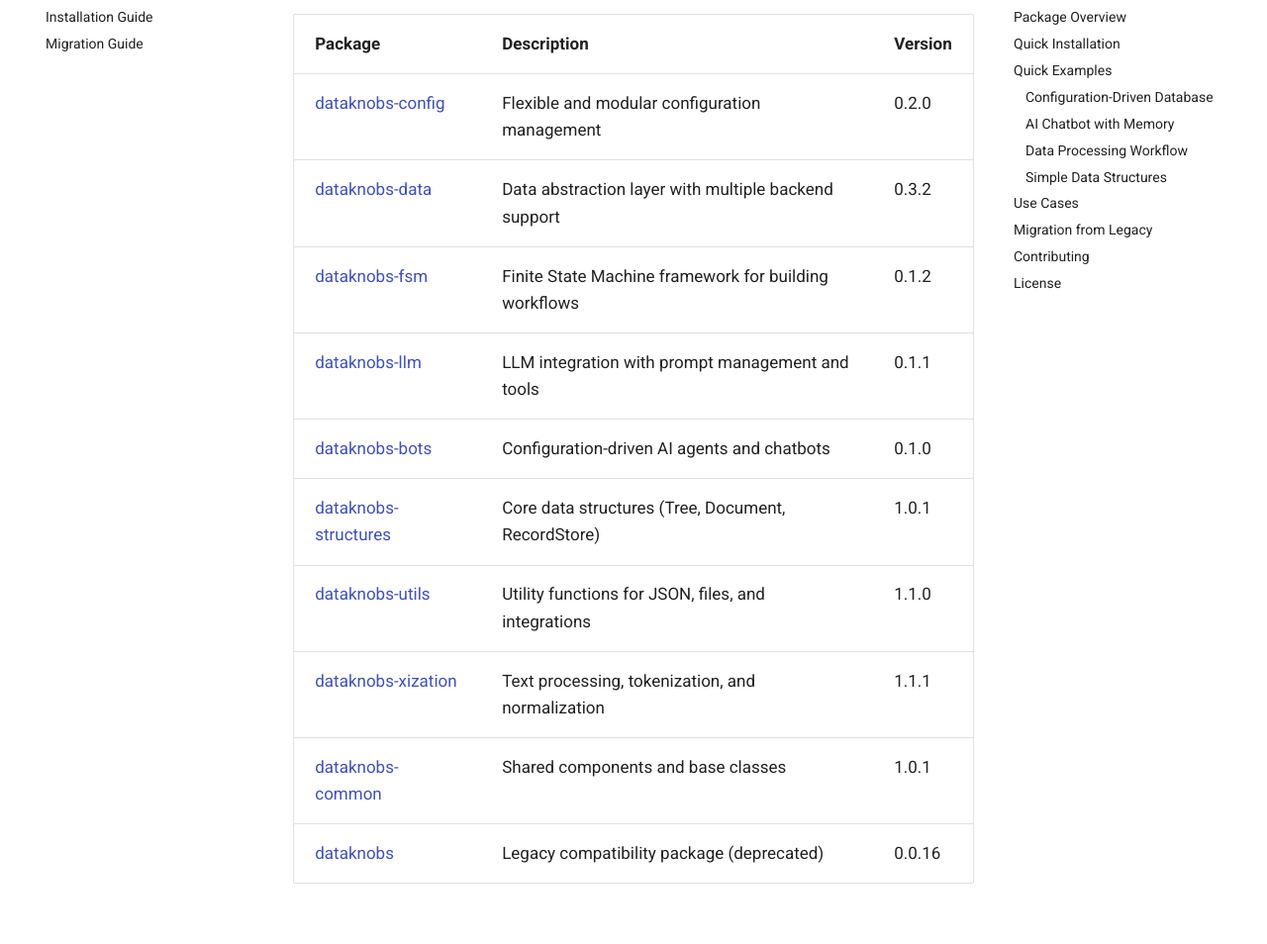
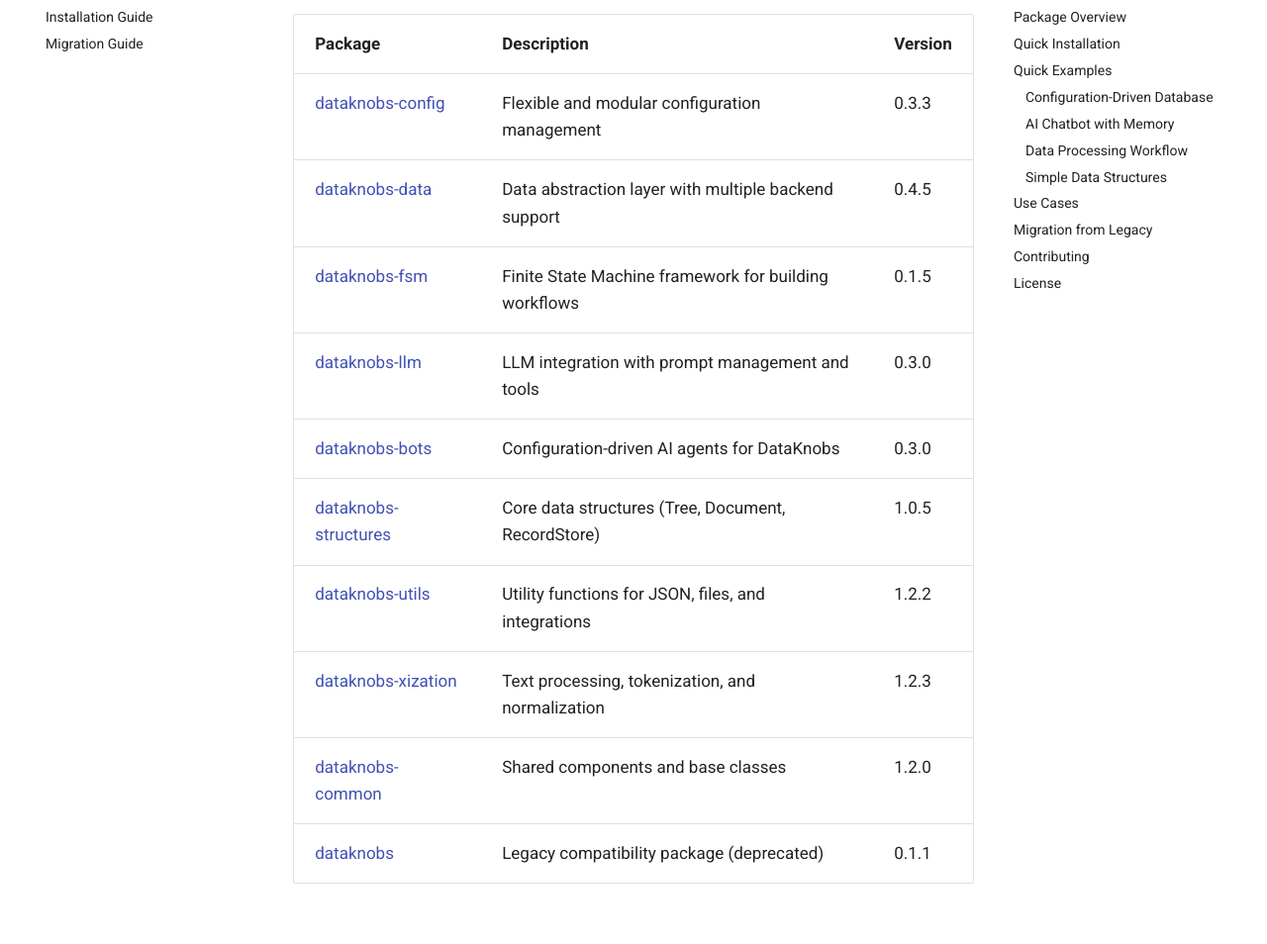
Before and after one commit to KBS-Labs/dataknobs, an MkDocs documentation site: the page built from docs/index.md, in a window 1280 px wide and 1400 px high, scrolled down 1304 px. Shown: the part 166-1120 px from the top of the window at 99% size. Built offline with MkDocs 1.6.1 and Material for MkDocs 9.7.7, drawn with Linux system fonts in a browser that asks for light colours; comment, search, counter and statistics services are not loaded.

Commit message:
update package versions in docs and uv.lock on release

```diff
--- a/docs/index.md
+++ b/docs/index.md
@@ -61,16 +61,16 @@ Dataknobs is open-source because we believe in **democratizing access to data**
 
 | Package | Description | Version |
 |---------|-------------|---------|
-| [dataknobs-config](packages/config/index.md) | Flexible and modular configuration management | 0.2.0 |
-| [dataknobs-data](packages/data/index.md) | Data abstraction layer with multiple backend support | 0.3.2 |
-| [dataknobs-fsm](packages/fsm/index.md) | Finite State Machine framework for building workflows | 0.1.2 |
-| [dataknobs-llm](packages/llm/index.md) | LLM integration with prompt management and tools | 0.1.1 |
-| [dataknobs-bots](packages/bots/index.md) | Configuration-driven AI agents and chatbots | 0.1.0 |
-| [dataknobs-structures](packages/structures/index.md) | Core data structures (Tree, Document, RecordStore) | 1.0.1 |
-| [dataknobs-utils](packages/utils/index.md) | Utility functions for JSON, files, and integrations | 1.1.0 |
-| [dataknobs-xization](packages/xization/index.md) | Text processing, tokenization, and normalization | 1.1.1 |
-| [dataknobs-common](packages/common/index.md) | Shared components and base classes | 1.0.1 |
-| [dataknobs](packages/legacy/index.md) | Legacy compatibility package (deprecated) | 0.0.16 |
+| [dataknobs-config](packages/config/index.md) | Flexible and modular configuration management | 0.3.3 |
+| [dataknobs-data](packages/data/index.md) | Data abstraction layer with multiple backend support | 0.4.5 |
+| [dataknobs-fsm](packages/fsm/index.md) | Finite State Machine framework for building workflows | 0.1.5 |
+| [dataknobs-llm](packages/llm/index.md) | LLM integration with prompt management and tools | 0.3.0 |
+| [dataknobs-bots](packages/bots/index.md) | Configuration-driven AI agents for DataKnobs | 0.3.0 |
+| [dataknobs-structures](packages/structures/index.md) | Core data structures (Tree, Document, RecordStore) | 1.0.5 |
+| [dataknobs-utils](packages/utils/index.md) | Utility functions for JSON, files, and integrations | 1.2.2 |
+| [dataknobs-xization](packages/xization/index.md) | Text processing, tokenization, and normalization | 1.2.3 |
+| [dataknobs-common](packages/common/index.md) | Shared components and base classes | 1.2.0 |
+| [dataknobs](packages/legacy/index.md) | Legacy compatibility package (deprecated) | 0.1.1 |
 
 ## Quick Installation
 
```
Also changed, not shown: .claude/rules/release-process.md (added, +128 -0 lines), 4 other files.
